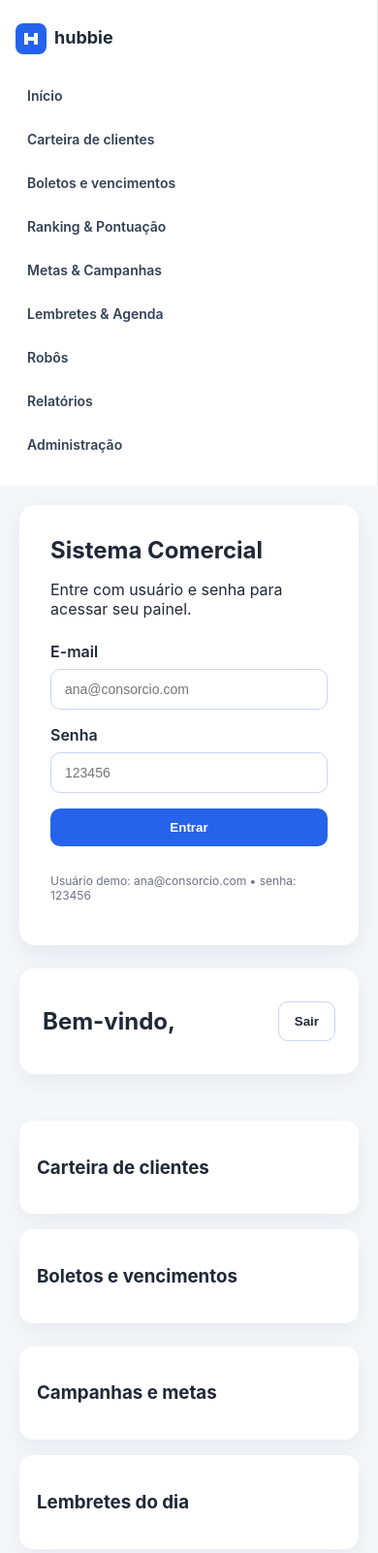
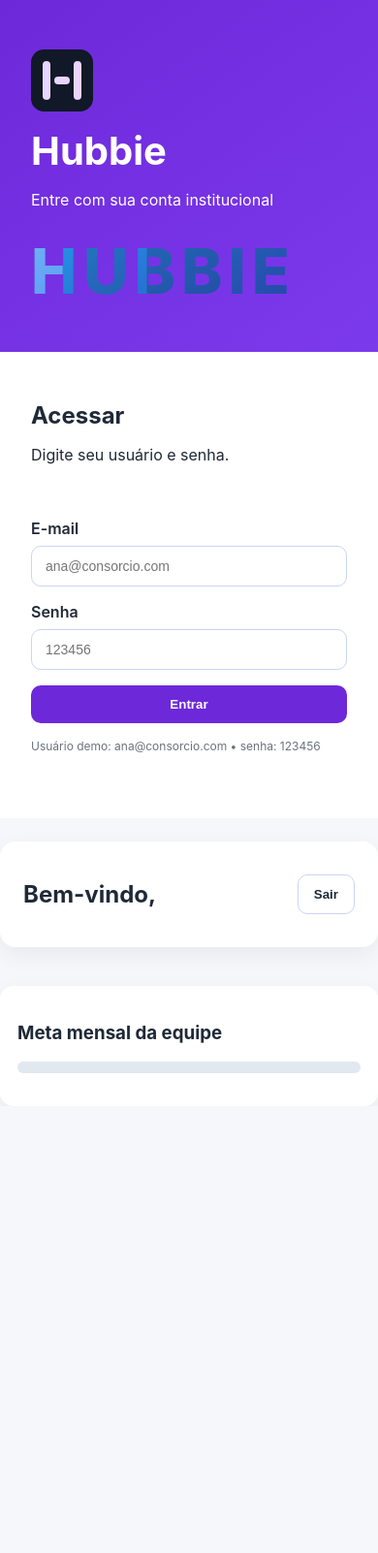
Before and after one commit to Vini1303/apphubbie, a website: page public/index.html in a window 390 px wide. Shown: the top 1602 px of the page at 97% size. After the commit the page ends 1141 px from the top, so only its background shows below. Drawn offline with Linux system fonts and the light colour scheme.

Commit message:
Redesign login screen with Hubbie branding

```diff
--- a/public/app.js
+++ b/public/app.js
@@ -17,6 +17,21 @@ const metaText = document.getElementById("meta-text");
 const logoButton = document.getElementById("logo-button");
 const rankingValue = document.getElementById("ranking-value");
 const pontuacaoValue = document.getElementById("pontuacao-value");
+const menu = document.getElementById("menu");
+const sections = document.querySelectorAll("[data-section]");
+
+const setLoggedOut = (isLoggedOut) => {
+  document.body.classList.toggle("logged-out", isLoggedOut);
+};
+
+const setActiveSection = (sectionId) => {
+  sections.forEach((section) => {
+    section.classList.toggle("hidden", section.dataset.section !== sectionId);
+  });
+  menu?.querySelectorAll(".menu-item").forEach((item) => {
+    item.classList.toggle("is-active", item.dataset.section === sectionId);
+  });
+};
 
 const storeToken = (token) => localStorage.setItem("token", token);
 const getToken = () => localStorage.getItem("token");
@@ -133,7 +148,10 @@ const renderDashboard = (payload) => {
 
 const fetchDashboard = async () => {
   const token = getToken();
-  if (!token) return;
+  if (!token) {
+    setLoggedOut(true);
+    return;
+  }
 
   const response = await fetch("/api/dashboard", {
     headers: {
@@ -145,6 +163,7 @@ const fetchDashboard = async () => {
     clearToken();
     loginSection.hidden = false;
     dashboardSection.hidden = true;
+    setLoggedOut(true);
     return;
   }
 
@@ -152,6 +171,8 @@ const fetchDashboard = async () => {
   renderDashboard(payload);
   loginSection.hidden = true;
   dashboardSection.hidden = false;
+  setLoggedOut(false);
+  setActiveSection("inicio");
 };
 
 loginForm.addEventListener("submit", async (event) => {
@@ -188,15 +209,25 @@ logoutButton.addEventListener("click", () => {
   clearToken();
   dashboardSection.hidden = true;
   loginSection.hidden = false;
+  setLoggedOut(true);
 });
 
 logoButton.addEventListener("click", () => {
   const dashboardVisible = !dashboardSection.hidden;
   if (dashboardVisible) {
+    setActiveSection("inicio");
     document.getElementById("inicio")?.scrollIntoView({ behavior: "smooth" });
   } else {
     document.getElementById("login")?.scrollIntoView({ behavior: "smooth" });
   }
+});
+
+menu?.addEventListener("click", (event) => {
+  const target = event.target;
+  if (!(target instanceof HTMLButtonElement)) return;
+  const sectionId = target.dataset.section;
+  if (!sectionId) return;
+  setActiveSection(sectionId);
 });
 
 robosList.addEventListener("click", async (event) => {
--- a/public/index.html
+++ b/public/index.html
@@ -12,25 +12,41 @@
         <button class="logo" id="logo-button" type="button">
           <img src="logo-hubbie.svg" alt="Hubbie" />
         </button>
-        <nav class="menu">
-          <a href="#inicio" class="menu-item">Início</a>
-          <a href="#carteira-clientes" class="menu-item">Carteira de clientes</a>
-          <a href="#boletos-vencimentos" class="menu-item">Boletos e vencimentos</a>
-          <a href="#ranking-pontuacao" class="menu-item">Ranking & Pontuação</a>
-          <a href="#metas-campanhas" class="menu-item">Metas & Campanhas</a>
-          <a href="#lembretes-agenda" class="menu-item">Lembretes & Agenda</a>
-          <a href="#robos" class="menu-item">Robôs</a>
-          <a href="#relatorios" class="menu-item">Relatórios</a>
-          <a href="#admin" class="menu-item">Administração</a>
+        <nav class="menu" id="menu">
+          <button class="menu-item is-active" type="button" data-section="inicio">Início</button>
+          <button class="menu-item" type="button" data-section="carteira-clientes">
+            Carteira de clientes
+          </button>
+          <button class="menu-item" type="button" data-section="boletos-vencimentos">
+            Boletos e vencimentos
+          </button>
+          <button class="menu-item" type="button" data-section="ranking-pontuacao">
+            Ranking & Pontuação
+          </button>
+          <button class="menu-item" type="button" data-section="metas-campanhas">
+            Metas & Campanhas
+          </button>
+          <button class="menu-item" type="button" data-section="lembretes-agenda">
+            Lembretes & Agenda
+          </button>
+          <button class="menu-item" type="button" data-section="robos">Robôs</button>
+          <button class="menu-item" type="button" data-section="relatorios">Relatórios</button>
+          <button class="menu-item" type="button" data-section="admin">Administração</button>
         </nav>
       </aside>
 
       <main class="content">
         <section class="login" id="login">
-          <header>
-            <h1>Sistema Comercial</h1>
-            <p>Entre com usuário e senha para acessar seu painel.</p>
-          </header>
+          <div class="login-wrapper">
+            <div class="login-hero">
+              <img class="login-logo" src="logo-hubbie-mark.svg" alt="Hubbie logo" />
+              <h1 class="login-title">Hubbie</h1>
+              <p class="login-subtitle">Entre com sua conta institucional</p>
+              <div class="hero-word" aria-hidden="true">HUBBIE</div>
+            </div>
+            <div class="login-form-panel">
+              <h2>Acessar</h2>
+              <p>Digite seu usuário e senha.</p>
               <form id="login-form">
                 <label>
                   E-mail
@@ -44,10 +60,12 @@
                 <p class="hint">Usuário demo: ana@consorcio.com • senha: 123456</p>
                 <p class="error" id="login-error" hidden></p>
               </form>
+            </div>
+          </div>
         </section>
 
         <section class="dashboard" id="dashboard" hidden>
-          <header class="dashboard-header" id="inicio">
+          <header class="dashboard-header" id="inicio" data-section>
             <div>
               <h2>Bem-vindo, <span id="user-name"></span></h2>
               <p id="user-role"></p>
@@ -55,36 +73,54 @@
             <button class="logout" id="logout">Sair</button>
           </header>
 
+          <section class="section" data-section="inicio">
             <section class="cards" id="metrics"></section>
+            <section class="panel" id="meta-equipe">
+              <h3>Meta mensal da equipe</h3>
+              <div class="progress">
+                <div class="progress-bar" id="meta-progress"></div>
+              </div>
+              <p id="meta-text"></p>
+            </section>
+          </section>
 
-          <section class="grid">
-            <div class="panel" id="carteira-clientes">
+          <section class="section hidden" data-section="carteira-clientes">
+            <div class="panel">
               <h3>Carteira de clientes</h3>
               <ul id="carteira"></ul>
             </div>
-            <div class="panel" id="boletos-vencimentos">
+          </section>
+
+          <section class="section hidden" data-section="boletos-vencimentos">
+            <div class="panel">
               <h3>Boletos e vencimentos</h3>
               <ul id="boletos"></ul>
             </div>
           </section>
 
-          <section class="grid">
-            <div class="panel" id="metas-campanhas">
+          <section class="section hidden" data-section="metas-campanhas">
+            <div class="panel">
               <h3>Campanhas e metas</h3>
               <ul id="campanhas"></ul>
             </div>
-            <div class="panel" id="lembretes-agenda">
+          </section>
+
+          <section class="section hidden" data-section="lembretes-agenda">
+            <div class="panel">
               <h3>Lembretes do dia</h3>
               <ul id="lembretes"></ul>
             </div>
           </section>
 
-          <section class="grid">
-            <div class="panel" id="robos">
+          <section class="section hidden" data-section="robos">
+            <div class="panel">
               <h3>Robôs disponíveis</h3>
               <ul id="robos"></ul>
             </div>
-            <div class="panel" id="ranking-pontuacao">
+          </section>
+
+          <section class="section hidden" data-section="ranking-pontuacao">
+            <div class="panel">
               <h3>Ranking & Pontuação</h3>
               <p class="panel-muted">Resumo de posição e evolução do mês.</p>
               <div class="ranking-summary" id="ranking-summary">
@@ -96,8 +132,8 @@
             </div>
           </section>
 
-          <section class="grid">
-            <div class="panel" id="relatorios">
+          <section class="section hidden" data-section="relatorios">
+            <div class="panel">
               <h3>Relatórios rápidos</h3>
               <ul class="checklist">
                 <li>Conversão por campanha</li>
@@ -105,7 +141,10 @@
                 <li>Propostas em andamento</li>
               </ul>
             </div>
-            <div class="panel" id="admin">
+          </section>
+
+          <section class="section hidden" data-section="admin">
+            <div class="panel">
               <h3>Administração</h3>
               <ul class="checklist">
                 <li>Configurar metas e pontuação</li>
@@ -114,14 +153,6 @@
               </ul>
             </div>
           </section>
-
-          <section class="panel" id="meta-equipe">
-            <h3>Meta mensal da equipe</h3>
-            <div class="progress">
-              <div class="progress-bar" id="meta-progress"></div>
-            </div>
-            <p id="meta-text"></p>
-          </section>
         </section>
       </main>
     </div>
--- a/public/styles.css
+++ b/public/styles.css
@@ -19,6 +19,18 @@ body {
   display: grid;
   grid-template-columns: 240px 1fr;
   background: #f5f7fb;
+}
+
+.logged-out .sidebar {
+  display: none;
+}
+
+.logged-out .content {
+  padding: 0;
+}
+
+.logged-out .layout {
+  grid-template-columns: 1fr;
 }
 
 .sidebar {
@@ -58,12 +70,21 @@ body {
   border-radius: 10px;
   font-weight: 600;
   font-size: 14px;
+  border: none;
+  background: transparent;
+  text-align: left;
+  cursor: pointer;
 }
 
 .menu-item:hover,
 .menu-item:focus {
   background: #eff6ff;
   color: #2563eb;
+}
+
+.menu-item.is-active {
+  background: #ede9fe;
+  color: #6d28d9;
 }
 
 .content {
@@ -73,16 +94,68 @@ body {
 }
 
 .login {
-  max-width: 420px;
-  margin: 0 auto;
-  background: #fff;
-  padding: 32px;
-  border-radius: 16px;
-  box-shadow: 0 8px 24px rgba(15, 23, 42, 0.08);
+  min-height: 100vh;
+  display: grid;
 }
 
-.login h1 {
-  margin: 0 0 8px;
+.login-wrapper {
+  display: grid;
+  grid-template-columns: 1.1fr 0.9fr;
+  min-height: 100vh;
+}
+
+.login-hero {
+  background: linear-gradient(145deg, #6d28d9, #7c3aed);
+  color: #fff;
+  padding: 56px 64px;
+  display: grid;
+  align-content: center;
+  gap: 16px;
+}
+
+.login-logo {
+  width: 64px;
+  height: 64px;
+}
+
+.login-title {
+  font-size: 40px;
+  margin: 0;
+}
+
+.login-subtitle {
+  font-size: 16px;
+  margin: 0 0 16px;
+}
+
+.hero-word {
+  font-size: 96px;
+  font-weight: 800;
+  letter-spacing: 6px;
+  line-height: 1;
+  background-image: url("hero-texture.svg");
+  background-size: cover;
+  background-position: center;
+  color: transparent;
+  -webkit-background-clip: text;
+  background-clip: text;
+  opacity: 0.9;
+}
+
+.login-form-panel {
+  display: grid;
+  align-content: center;
+  padding: 56px;
+  gap: 16px;
+  background: #fff;
+}
+
+.login-form-panel h2 {
+  margin: 0;
+}
+
+.login-form-panel p {
+  margin: 0 0 16px;
 }
 
 form {
@@ -108,7 +181,7 @@ button {
   border: none;
   border-radius: 10px;
   padding: 12px 16px;
-  background: #2563eb;
+  background: #6d28d9;
   color: #fff;
   font-weight: 600;
   cursor: pointer;
@@ -133,6 +206,15 @@ button.logout {
 .dashboard {
   display: grid;
   gap: 24px;
+}
+
+.section {
+  display: grid;
+  gap: 16px;
+}
+
+.section.hidden {
+  display: none;
 }
 
 .dashboard-header {
@@ -266,10 +348,23 @@ button.logout {
     height: auto;
     grid-template-columns: 1fr;
   }
+
+  .login-wrapper {
+    grid-template-columns: 1fr;
+  }
 }
 
 @media (max-width: 720px) {
   .content {
     padding: 20px;
   }
+
+  .login-hero,
+  .login-form-panel {
+    padding: 32px;
+  }
+
+  .hero-word {
+    font-size: 64px;
+  }
 }
```
Also changed, not shown: public/hero-texture.svg (added), public/logo-hubbie-mark.svg (added). Lines whose indentation alone changed are shown as unchanged.
